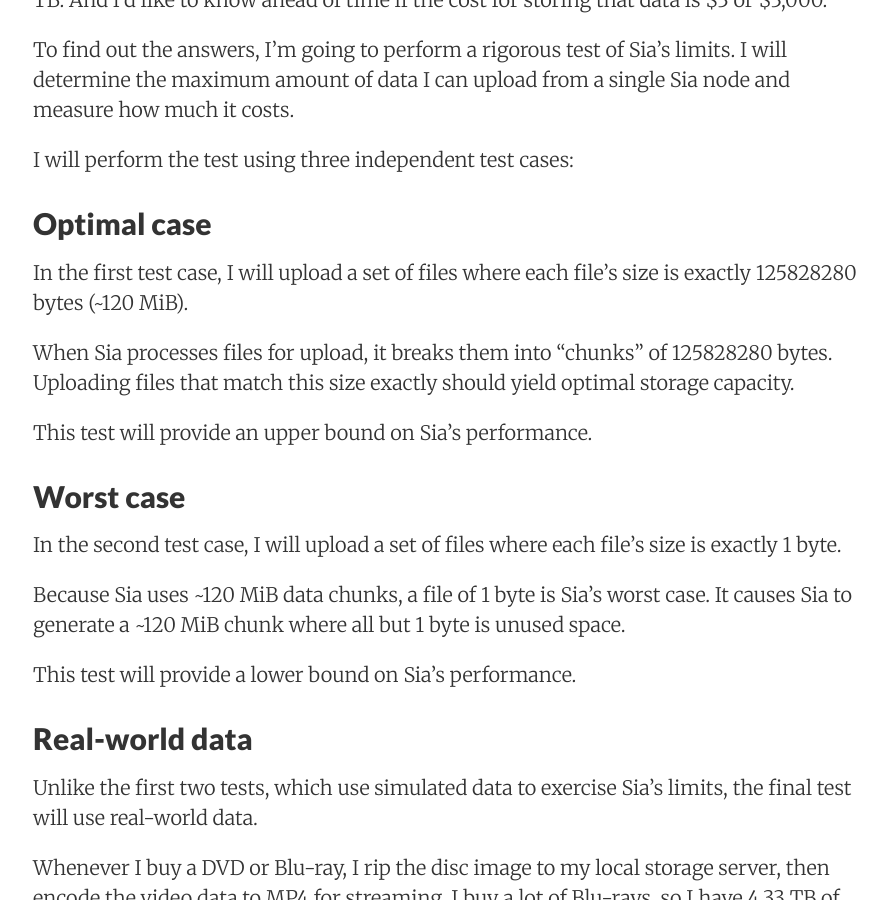
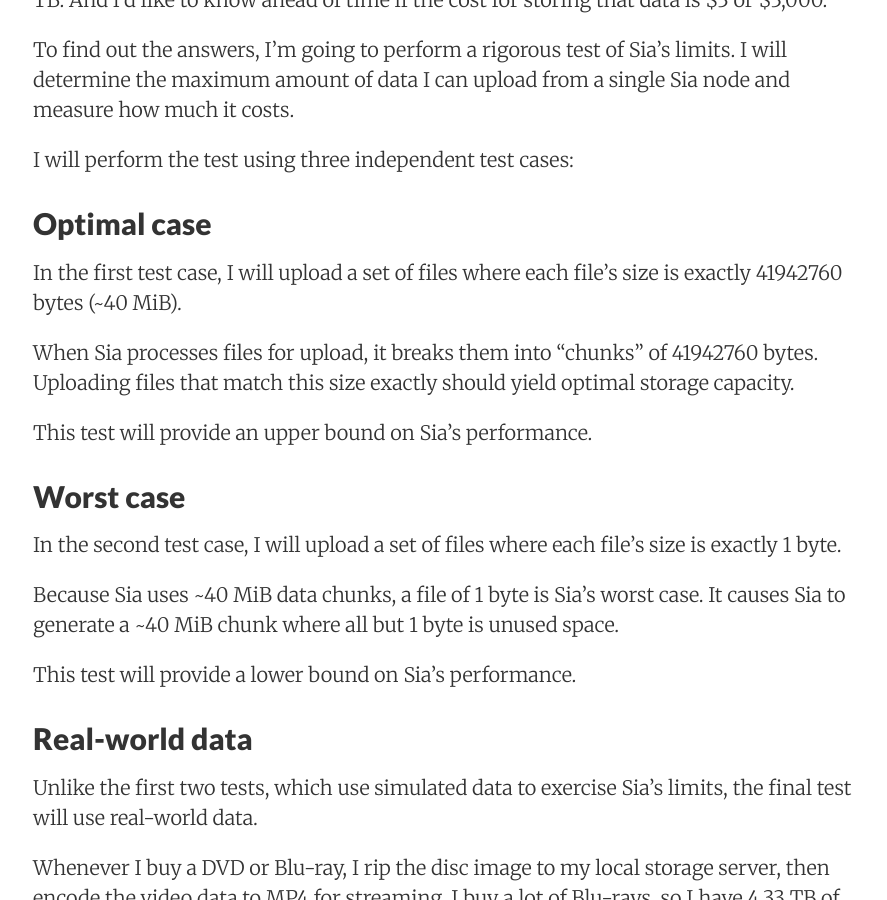
Before and after one commit to mtlynch/spaceduck, a Jekyll site: the page built from _posts/2018-02-07-sia-load-test-preview.md, in a window 1280 px wide and 900 px high, scrolled down 2625 px. Shown: the whole window, without its empty margins (187-1074 px from the left). Built offline with Jekyll 4.4.1, drawn with Linux system fonts in a browser that asks for light colours; comment, search, counter and statistics services are not loaded; some of the changed text lies outside the part shown.

Commit message:
Updating test plan

```diff
--- a/_posts/2018-02-07-sia-load-test-preview.md
+++ b/_posts/2018-02-07-sia-load-test-preview.md
@@ -55,9 +55,9 @@
 
 ## Optimal case
 
-In the first test case, I will upload a set of files where each file's size is exactly 125828280 bytes (~120 MiB).
+In the first test case, I will upload a set of files where each file's size is exactly 41942760 bytes (~40 MiB).
 
-When Sia processes files for upload, it breaks them into "chunks" of 125828280 bytes. Uploading files that match this size exactly should yield optimal storage capacity.
+When Sia processes files for upload, it breaks them into "chunks" of 41942760 bytes. Uploading files that match this size exactly should yield optimal storage capacity.
 
 This test will provide an upper bound on Sia's performance.
 
@@ -65,7 +65,7 @@
 
 In the second test case, I will upload a set of files where each file's size is exactly 1 byte.
 
-Because Sia uses ~120 MiB data chunks, a file of 1 byte is Sia's worst case. It causes Sia to generate a ~120 MiB chunk where all but 1 byte is unused space.
+Because Sia uses ~40 MiB data chunks, a file of 1 byte is Sia's worst case. It causes Sia to generate a ~40 MiB chunk where all but 1 byte is unused space.
 
 This test will provide a lower bound on Sia's performance.
 
@@ -81,7 +81,7 @@
 
 The full test plan is available as a PDF below:
 
-[![Sia load test doc cover](/images/sia-load-test-preview/sia-load-test-cover-sm.png)](/files/sia-load-test-preview/load-test-plan-2018-02-07.pdf)
+[![Sia load test doc cover](/images/sia-load-test-preview/sia-load-test-cover-sm.png)](/files/sia-load-test-preview/load-test-plan-2018-02-08.pdf)
 
 The test plan is open to community feedback until Saturday, Feb. 10th at 12pm ET. If you have suggestions or see gaps in the design, feel free to comment below or send me an email at [michael@spaceduck.io](mailto:michael@spaceduck.io).
 
```
Also changed, not shown: other parts of _posts/2018-02-07-sia-load-test-preview.md (+4 -0 lines), images/sia-load-test-preview/sia-load-test-cover-sm.png, 2 other files.
